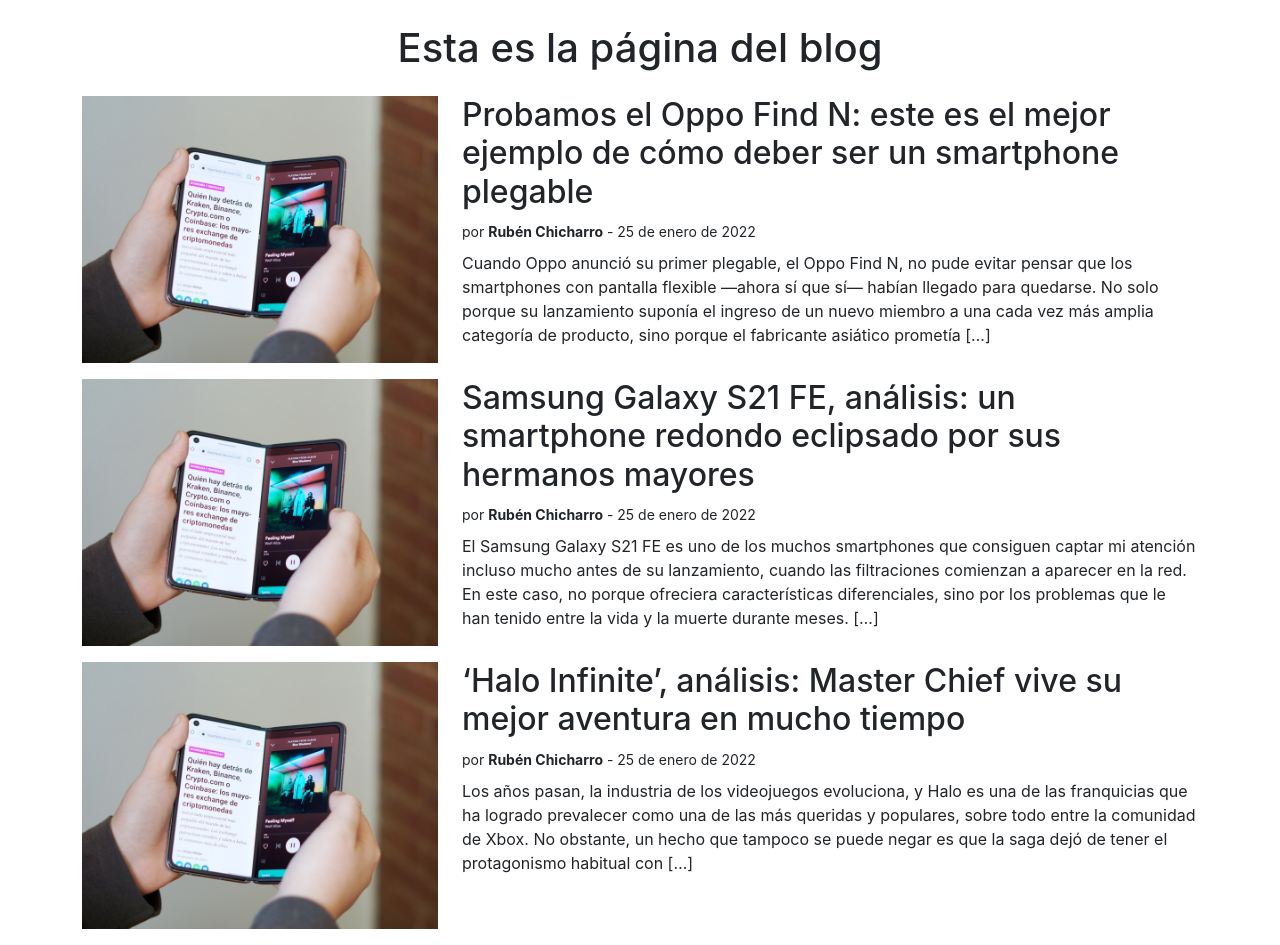
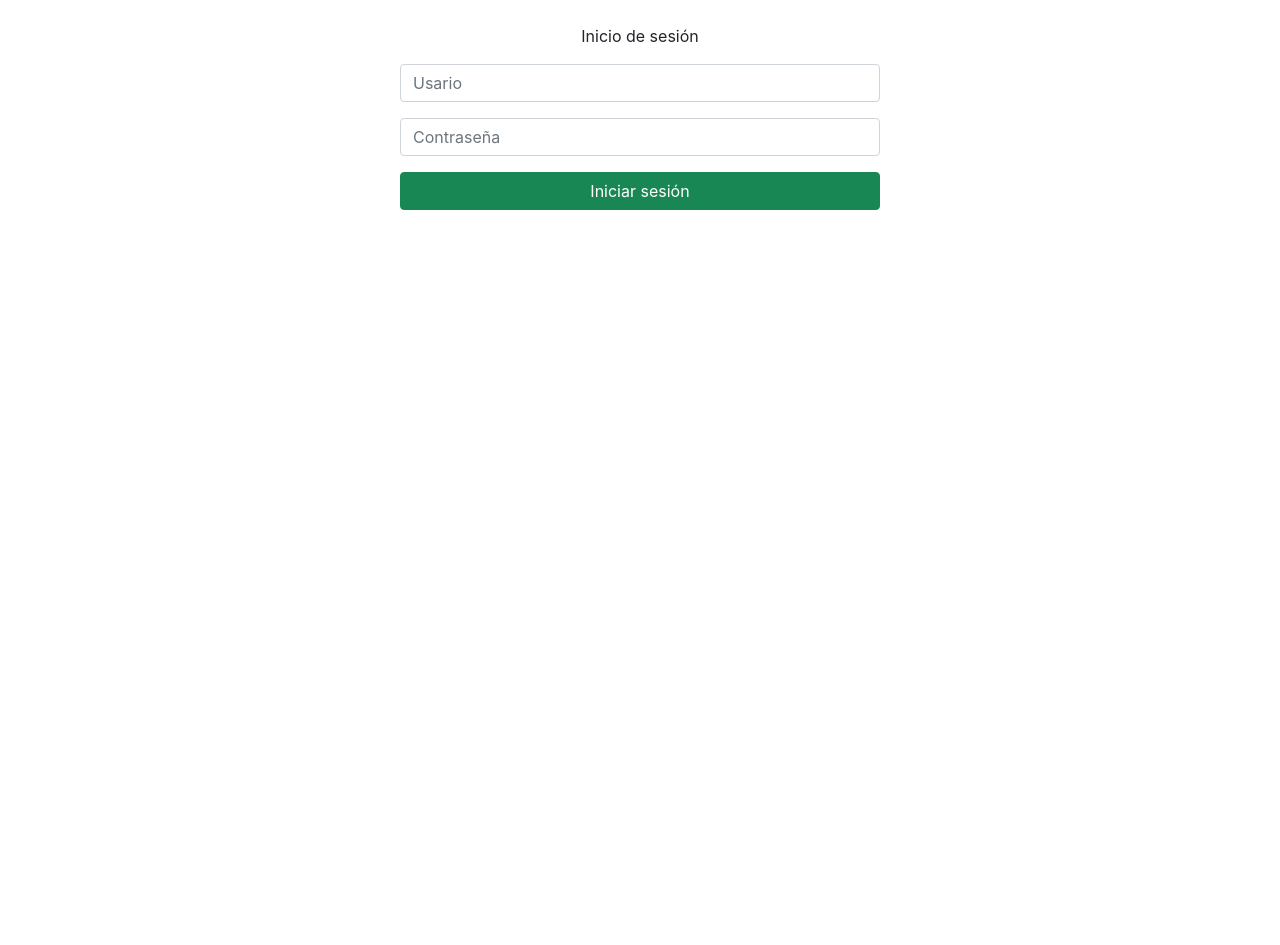
Before and after one commit to donCelis/login-react, a React (Vite) app: page / in a window 1280 px wide. After the commit the page ends 800 px from the top, so only its background shows below. Built offline with nearby package versions, Linux system fonts and the light colour scheme.

Commit message:
add: creación de login

```diff
--- a/src/main.jsx
+++ b/src/main.jsx
@@ -1,4 +1,4 @@
-import React from 'react'
+import React, { useState } from 'react'
 import ReactDOM from 'react-dom'
 
 // styles
@@ -7,10 +7,21 @@
 
 // components
 import { Blog } from './pages/Blog'
+import Login from './pages/Login'
+
+const App = () => {
+  const [isLogin, setIsLogin] = useState(false)
+
+  return (
+    <>
+      {!isLogin ? <Login setState={setIsLogin} /> : <Blog />}
+    </>
+  )
+}
 
 ReactDOM.render(
   <React.StrictMode>
-    <Blog />
+    <App />
   </React.StrictMode>,
   document.getElementById('root')
 )
--- /dev/null
+++ b/src/pages/Login/index.jsx
@@ -0,0 +1,36 @@
+const userAdmin = {
+  user: 'carlos',
+  pass: 'carlos123'
+}
+
+const Login = ({ setState }) => {
+  const submitForm = (event) => {
+    event.preventDefault()
+    const { userName, userPass } = event.currentTarget
+
+    const validateForm = userName.value === userAdmin.user && userPass.value === userAdmin.pass
+
+    if (validateForm) {
+      // login
+      setState(true)
+    } else {
+      // error
+      console.log('Datos incorrectos')
+    }
+  }
+
+  return (
+    <form onSubmit={submitForm} className='mt-4' style={{ width: '30rem', margin: '0 auto' }}>
+      <p className='text-center'>Inicio de sesión</p>
+      <div className='mb-3'>
+        <input name='userName' className='form-control' type='text' placeholder='Usario' required />
+      </div>
+      <div className='mb-3'>
+        <input name='userPass' className='form-control' type='password' placeholder='Contraseña' required />
+      </div>
+      <button className='btn btn-success w-100'>Iniciar sesión</button>
+    </form>
+  )
+}
+
+export default Login
```
